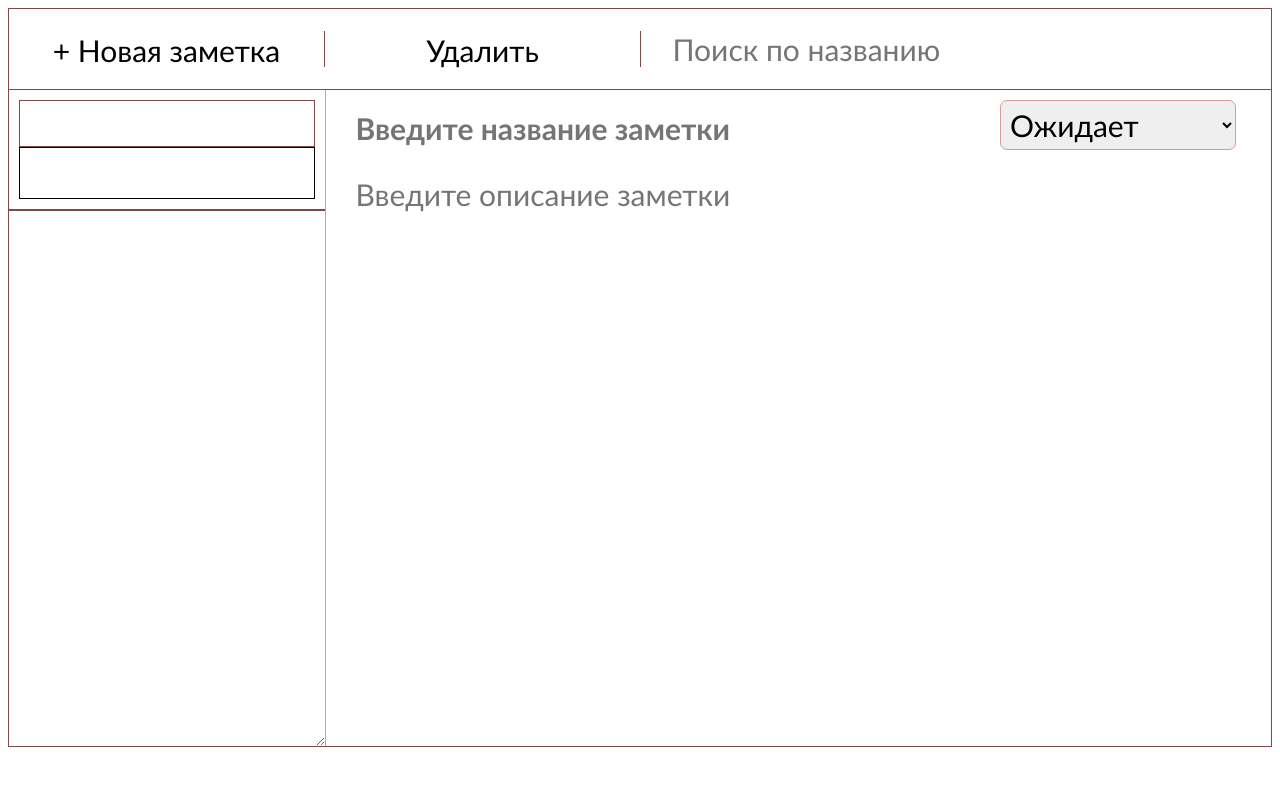
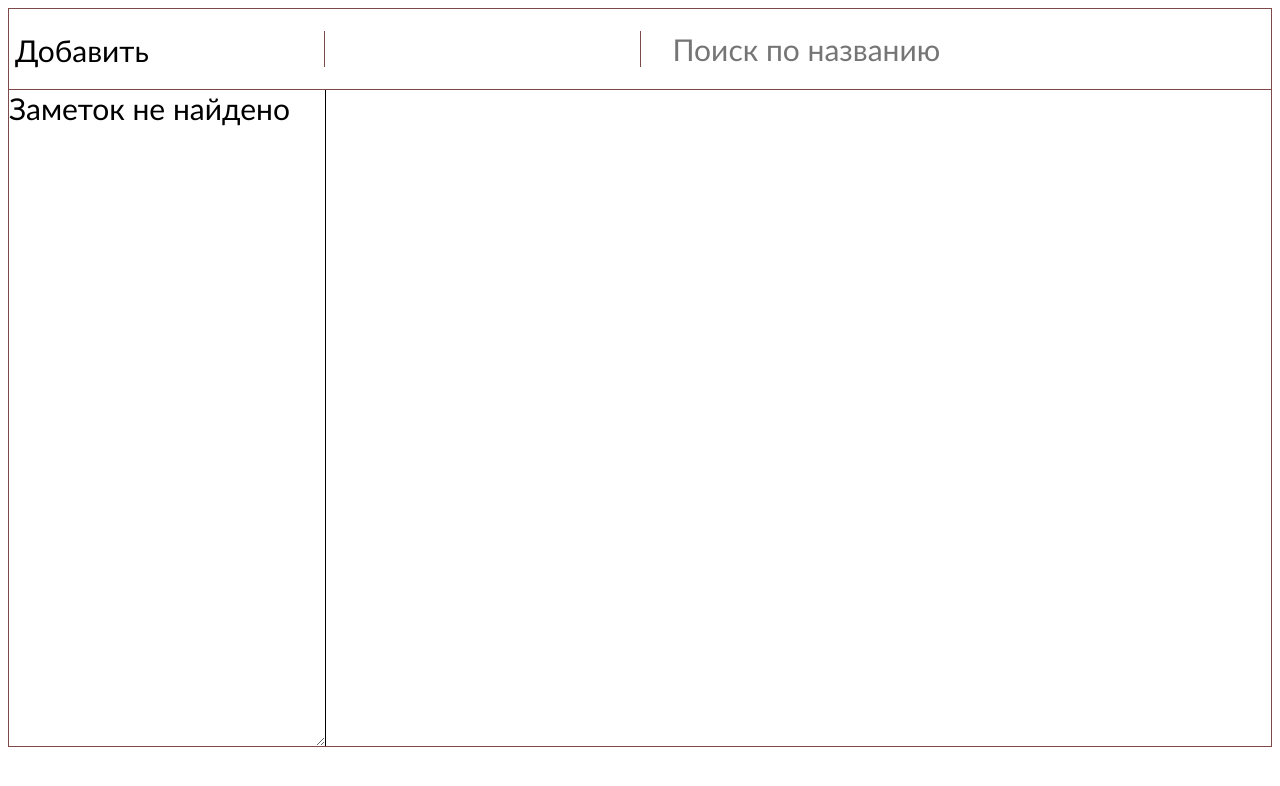
Before and after one commit to Paulselikhov/note_ts, a React (Create React App) app: page / in a window 1280 px wide. Shown: the top 786 px of the page. Built offline with nearby package versions, Linux system fonts and the light colour scheme.

Commit message:
исправления в логике функций и состояний

```diff
--- a/src/App.css
+++ b/src/App.css
@@ -80,6 +80,7 @@ textarea{
     height: 100%;
     overflow: auto;
     resize: horizontal;
+    border-right: 1px solid #000;
 
 }
 .NoteItem{
@@ -93,7 +94,7 @@ textarea{
 }
 .NoteItem_name{
     height: 40px;
-    border: 1px solid rgb(128, 73, 73);
+    border-bottom: 1px solid rgb(128, 73, 73);
     padding-bottom: 5px;
     padding-left: 4px;
 
@@ -105,7 +106,7 @@ textarea{
 }
 .NoteItem_description{
     height: 50px;
-    border: 1px solid #000;
+    border-bottom: 1px solid #000;
     padding-left: 4px;
 
     /* Обрезает описание заметки */
@@ -120,7 +121,6 @@ textarea{
 .NoteEditForm{
     width: 75%;
     height: 100%;
-    border-left: 1px solid rgb(214, 155, 155);
 }
 .NoteEditForm_found{
     height: 100%;
--- a/src/App.tsx
+++ b/src/App.tsx
@@ -1,104 +1,53 @@
-import React, {useMemo, useState} from 'react';
+import React, { useMemo, useState } from 'react';
 import './App.css';
 import NoteEditForm from './components/NoteEditForm/NoteEditForm';
+import NoteItem from './components/NotesListForm/NoteItem';
 import NotesList from './components/NotesListForm/NotesList';
 import NotesMenu from './components/NotesMenu/NotesMenu';
 import { INote } from './components/types/types';
 
-
+const NOTE_TEMPLATE = {
+  id: 1, name: '', description: '', status: 'pending'
+}
 
 function App() {
 
-  const nullNote: INote = {id: 0, name: '', description: '', status: 'pending'}
 
   // хранит объект заметок
-  const [notes, setNotes] = useState<INote[]>([nullNote]);
+  const [notes, setNotes] = useState<INote[]>([]);
 
-  // хранит объект заметки
-  const [note, setNote] = useState<INote>(nullNote);
-
-  // хранит id заметки, которая выбрана
-  const [activeId, setActiveId] = useState<number>(nullNote.id)
+  const [editNote, setEditNote] = useState<INote | null>(null);
 
   // хранит значение инпута, который отвечает за поиск по имени
   const [findState, setFindState] = useState<string>('')
 
-  // Функция получения клона массива объектов из состояния "notes"
-  function getClone(){
+  const createNote = () => {
+    const newNote = { ...NOTE_TEMPLATE, id: notes.length ? notes[0].id + 1 : 1 }
 
-    const notesClone:INote[] = []
-    notes.forEach( (item) => {
-      notesClone.push({...item})
+    // Обновляем состояние "notes" по условию: если в массиве есть элементы, до добавляем объект newNote в начало массива
+    setNotes(prev => (
+      prev.length ? [{...newNote,},...prev] : [NOTE_TEMPLATE]
+    ))
+    setEditNote(newNote) // При добавлении новой заметки мы перемещаем фокус на неё, передавь состояние editNote в компонент NoteEditForm
+  }
+
+  const updateNote = (note: INote) => {
+    const updateNotes = notes.map(item => {
+      if (item.id === note.id) {
+        return { ...note }
+      } else return item
     })
 
-    return notesClone
+    setNotes(updateNotes)
+    setEditNote(note)
   }
 
-  // Функция обновления состояния заметок
-  function updateNoteAndNoteList(value:INote){
-    setNote(value)
-    updateNotes(value)
+  const deleteNote = (noteId: number) => {
+    setNotes(prev => prev.filter(item => item.id !== noteId))
+    setEditNote(null)
   }
 
-  // Функция обновления состояния заметки
-  function updateNote(value:INote){
-    setNote(value)
-  }
-
-  // Функция обновления заметок: проходится циклом по клонированному массиву, сравнивает id и если id равны - присвает свойствам  клонированного массива новые значения, после чего обновляет состояние "notes"
-  function updateNotes(value:INote){
-
-    const notesClone = getClone()
-
-    notesClone.forEach( (item) => {
-      if(item.id == value.id){
-        item.name = value.name
-        item.description = value.description
-        item.status = value.status
-      }
-    })
-
-    setNotes(notesClone)
-  }
-
-  // Функция добавления заметки: создаёт новый объект типа INote и добавляет его в клонированный массив, после чего обновляет состояние "notes"
-  function newNote(note: INote){
-
-    const notesClone = getClone()
-    const newItem: INote = {
-        id: ++(notes[0].id),
-        name: '',
-        description: '',
-        status: 'pending'
-    }
-
-    notesClone.unshift(newItem)
-
-    setNote(newItem)
-    setActiveId(newItem.id)
-    setNotes(notesClone)
-  }
-
-  // Функция удаления заметки: проходится циклом по клонированному массиву, сравнивает id и если id равны - удаляет объект, после чего обновляет состояние "notes"
-  function deleteNote(note: INote){
-
-    const notesClone = getClone()
-
-    if(notesClone[1]){
-      for (let i=0; i<=notesClone.length-1; i++){
-        if (notesClone[i].id == note.id){
-          notesClone.splice(i, 1)
-          setNote(notesClone[0])
-          setActiveId(notesClone[0].id)
-        }
-      }
-      setNotes(notesClone)
-    } else{
-      notesClone[0] = nullNote
-      setNote(nullNote)
-      setNotes(notesClone)
-    }
-  }
+  const addEditNote = (note: INote) => setEditNote(note)
 
   // Функция поиска заметок по имени. Хук useMemo следит за изменением состояний findState, notes и при их изменении возвращает отсортированный массив
   const searchedNotes = useMemo( () => {
@@ -107,10 +56,11 @@ function App() {
 
   return (
     <div className="App">
-      <NotesMenu newNote={newNote} deleteNote={deleteNote} note={note} findState={findState} setFindState={setFindState} />
+      <NotesMenu createNote={createNote} editNoteId={editNote?.id} deleteNote={deleteNote} findState={findState} setFindState={setFindState} />
       <div className='NoteForm'>
-          <NotesList notes={searchedNotes} updateNote={updateNote} setActiveId={setActiveId} activeId={activeId} />
-          <NoteEditForm searchedNotes={searchedNotes} updateNoteAndNoteList={updateNoteAndNoteList} note={note}  />
+        <NotesList notes={searchedNotes} addEditNote={addEditNote} />
+        {editNote && <NoteEditForm note={editNote} updateNote={updateNote} />}
+
       </div>
     </div>
   );
--- a/src/components/NoteEditForm/NoteEditForm.tsx
+++ b/src/components/NoteEditForm/NoteEditForm.tsx
@@ -2,62 +2,43 @@ import React, { FC, useState, useEffect } from 'react';
 import '../../App.css';
 import { INote } from './../types/types';
 
-interface NoteEditFormProps{
+interface NoteEditFormProps {
   note: INote;
-    updateNoteAndNoteList: (note:INote) => void;
-    searchedNotes: INote[];
+  searchedNotes?: INote[];
+  updateNote: (noteFields: INote) => void;
 }
 
-const NoteEditForm: FC<NoteEditFormProps> = ({note, updateNoteAndNoteList, searchedNotes}) => {
+const NoteEditForm: FC<NoteEditFormProps> = ({ note, updateNote, searchedNotes }) => {
 
-  const [nameState, setNameState] = useState('')
-  const [descriptionState, setDescriptionState] = useState('')
-  const [status, setStatus] = useState('')
+  const [noteFields, setNoteFields] = useState(note)
 
-  useEffect( () =>{
+  useEffect(() => {
+    setNoteFields(note)
+  }, [note])
 
-    if (note){
-      setNameState(note.name)
-      setDescriptionState(note.description)
-      setStatus(note.status)
+  const updateNoteFields = (field: string, value: string) => {
+    setNoteFields((prev) => {
+      return {
+        ...prev, // предыдущее значение
+        [field]: value
       }
-
-  },[note])
-
-  function cloneAndUpdate(e:any, note:INote, name:string, updateNoteAndNoteList:(note:INote) => void){
-
-    const cloneItem = {...note}
-
-    if(name == 'название'){
-      cloneItem.name = e.target.value;
-    }
-    if(name == 'описание'){
-      cloneItem.description = e.target.value;
-    }
-    if(name == 'статус'){
-      cloneItem.status = e.target.value;
-    }
-
-    updateNoteAndNoteList(cloneItem)
+    })
   }
 
   return (
     <div className='NoteEditForm'>
-      {searchedNotes[0]?
       <div className='NoteEditForm_found' >
         <div className='NoteEditForm_head'>
-            <input value={nameState} onBlur={ (e) => cloneAndUpdate(e, note, 'название', updateNoteAndNoteList)} onChange={ (e) => setNameState(e.target.value)} className='NoteEditForm_inputName' placeholder='Введите название заметки'></input>
-            <select value={status} onChange={ (e) => {setStatus(e.target.value); cloneAndUpdate(e, note, 'статус', updateNoteAndNoteList)}}  className='NoteEditForm_select'>
+          <input value={noteFields.name} onChange={(e) => updateNoteFields('name', e.target.value)} onBlur={() => updateNote(noteFields)} className='NoteEditForm_inputName' placeholder='Введите название заметки'></input>
+          <select value={noteFields.status} onChange={(e) => updateNoteFields('status', e.target.value)} onBlur={() => updateNote(noteFields)} className='NoteEditForm_select'>
             <option value='pending'>Ожидает</option>
             <option value='inProcess'>В процессе</option>
             <option value='resolved'>Выполнена</option>
           </select>
         </div>
 
-          <textarea value={descriptionState} onBlur={ (e) => cloneAndUpdate(e, note, 'описание', updateNoteAndNoteList)} onChange={ (e) => setDescriptionState(e.target.value)} className='NoteEditForm_inputDescription' placeholder='Введите описание заметки'></textarea>
+        <textarea value={noteFields.description} onChange={(e) => updateNoteFields('description', e.target.value)} onBlur={() => updateNote(noteFields)} className='NoteEditForm_inputDescription' placeholder='Введите описание заметки'></textarea>
       </div>
-      :<div className='NoteEditForm_notFound'> Заметок не найдено</div>
-      }
 
 
     </div>
--- a/src/components/NotesListForm/NoteItem.tsx
+++ b/src/components/NotesListForm/NoteItem.tsx
@@ -3,34 +3,12 @@ import { INote } from '../types/types';
 
 interface NoteItemProps{
   note: INote;
-  updateNote: (note: INote) => void;
-  setActiveId: (id: number) => void;
-  activeId: number;
+  addEditNote: (note: INote) => void;
 }
-const NoteItem: FC<NoteItemProps> = ({note, updateNote, setActiveId,activeId}) => {
-
-  let className:string = ''
-
-  function setColors(){
-    if (activeId == note.id){
-      className = "NoteItem active"
-    }else if (note.status == "inProcess"){
-      className= className + " " + "NoteItem inProcess"
-    }else if (note.status == "resolved"){
-      className= className + " " + "NoteItem resolved"
-    }else if (note.status == "pending"){
-      className= className + " " + "NoteItem pending"
-    }
-  }
-  setColors()
-
-  function updateAndSetColor(note:INote, updateNote: (note: INote) => void){
-    updateNote({...note})
-    setActiveId(note.id)
-  }
+const NoteItem: FC<NoteItemProps> = ({note, addEditNote}) => {
 
   return (
-    <div className={className} onClick={ () => updateAndSetColor(note, updateNote)} >
+    <div onClick={()=>addEditNote(note)}>
       <div className="NoteItem_name">{note.name}</div>
       <div className="NoteItem_description">{note.description}</div>
     </div>
--- a/src/components/NotesListForm/NotesList.tsx
+++ b/src/components/NotesListForm/NotesList.tsx
@@ -6,19 +6,16 @@ import { INote } from '../types/types';
 
 interface NotesListProps{
   notes: INote[];
-  updateNote: (note:INote) => void;
-  activeId: number;
-  setActiveId: (num: number) => void;
+  addEditNote: (note:INote) => void;
 }
 
-const NotesList: FC<NotesListProps> = ({notes, updateNote, activeId, setActiveId, }) => {
+const NotesList: FC<NotesListProps> = ({notes, addEditNote, }) => {
   return (
     <div className='NotesList'>
-        {notes.map( (item) =>
-          <NoteItem note={item} updateNote={updateNote} setActiveId={setActiveId} activeId={activeId}  />
-        )}
+        { notes.length? notes.map((item) =>
+            <NoteItem note={item} addEditNote={addEditNote} />
+          ): <div>Заметок не найдено</div>}
     </div>
-
   )
 }
 
--- a/src/components/NotesMenu/NotesMenu.tsx
+++ b/src/components/NotesMenu/NotesMenu.tsx
@@ -1,23 +1,28 @@
-import React,{ FC } from 'react'
+import React, { FC } from 'react'
 import NoteButton from '../UI/NoteButton';
 import { INote } from './../types/types';
 
-interface NotesMenuProps{
-    newNote: (note:INote) => void;
-    deleteNote: (note:INote) => void;
+interface NotesMenuProps {
+    createNote: () => void;
+    deleteNote: (noteId: number) => void;
     setFindState: (value: string) => void;
     findState: string;
-    note: INote;
+    note?: INote;
+    editNoteId: number | undefined;
+
 }
 
-const NotesMenu: FC<NotesMenuProps> = ({newNote, deleteNote, findState, setFindState, note}) => {
+const NotesMenu: FC<NotesMenuProps> = ({ createNote, editNoteId, deleteNote ,findState, setFindState }) => {
     return (
         <div className='NotesMenu'>
             <div className='addNote'>
-            <NoteButton noteFunc={newNote} note={note}>+ Новая заметка</NoteButton>
+                {/* <NoteButton noteFunc={newNote} note={note}>+ Новая заметка</NoteButton> */}
+                <button onClick={createNote}>Добавить</button>
             </div>
+            <br />
             <div className='DeleteNote'>
-            <NoteButton noteFunc={deleteNote} note={note}>Удалить</NoteButton>
+                {/* <NoteButton noteFunc={deleteNote} note={note}>Удалить</NoteButton> */}
+                {editNoteId && <button onClick={() => deleteNote(editNoteId)}>Удалить</button>}
             </div>
             <div className='FindNote'>
             <input value={findState} onChange={ (e) => setFindState(e.target.value)} placeholder='Поиск по названию' className='FindNote_input'/>
--- a/src/components/types/types.tsx
+++ b/src/components/types/types.tsx
@@ -2,5 +2,5 @@ export interface INote {
     id: number;
     name: string;
     description: string;
-    status: "pending" | "resolved" | "inProcess";
+    status: string;
 }
```
Lines whose indentation alone changed are shown as unchanged.
